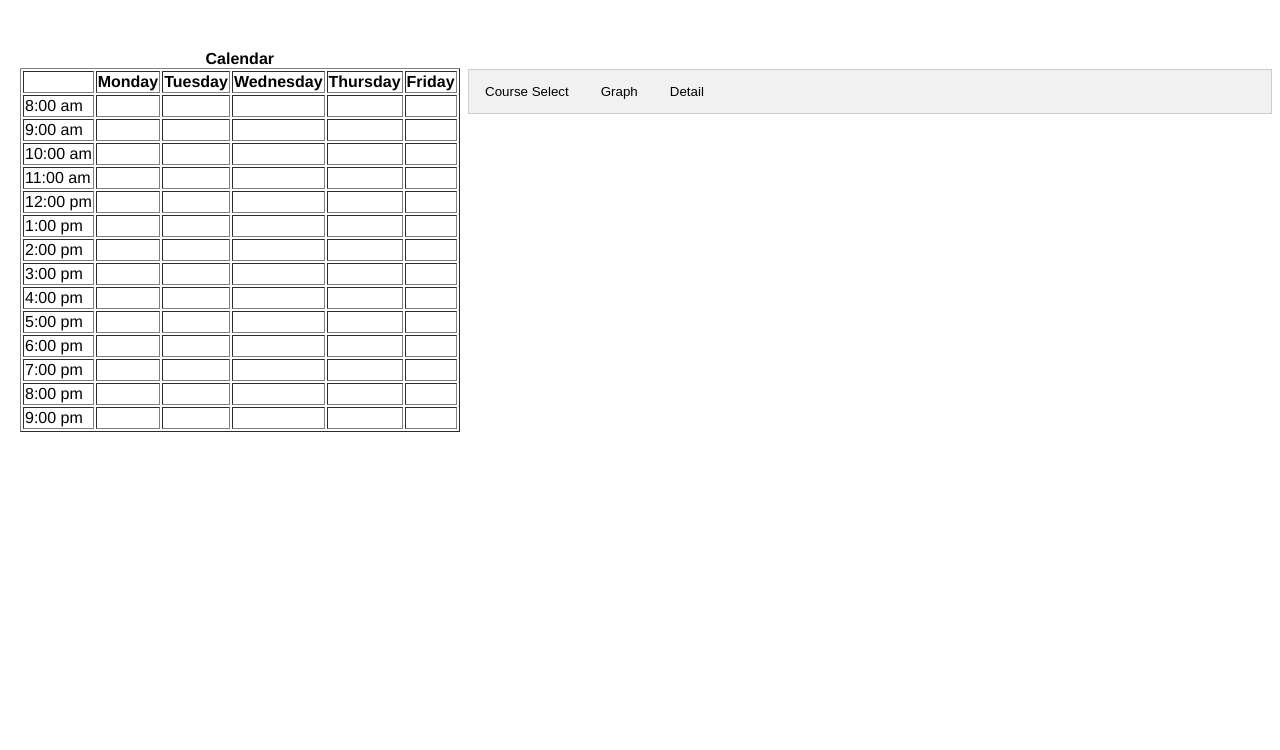
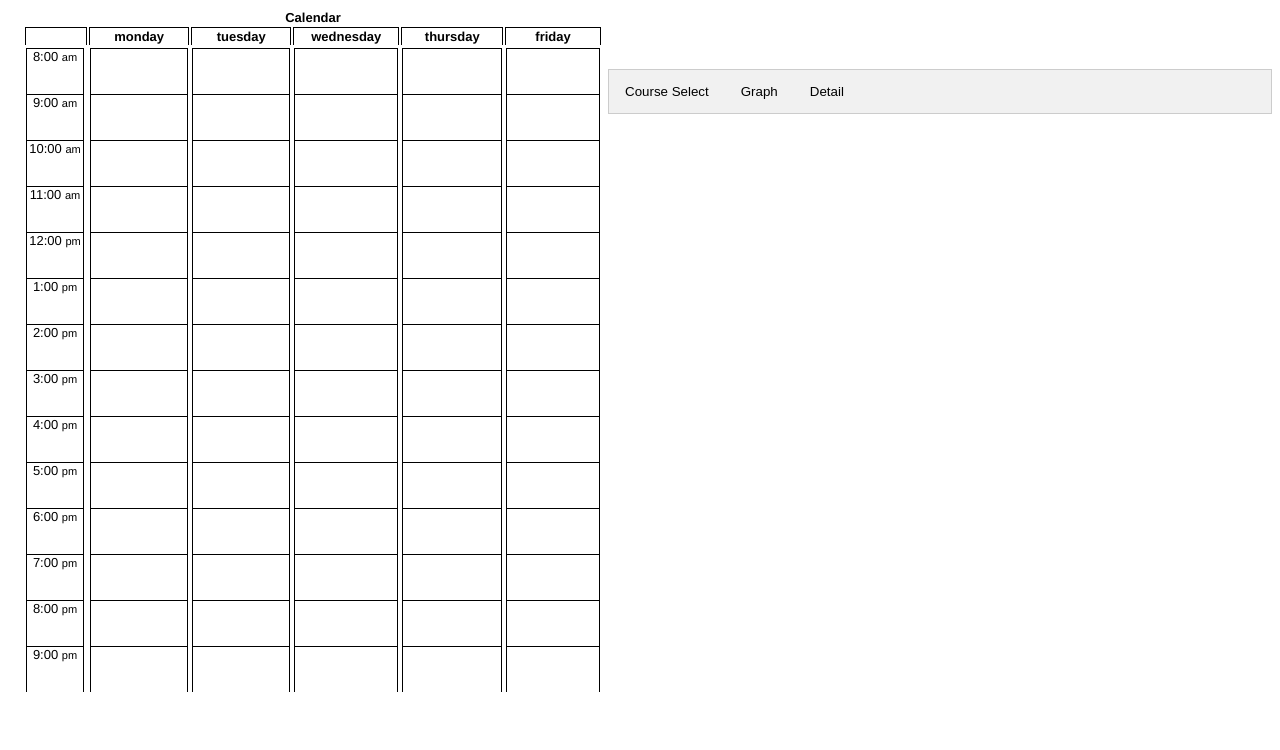
Before and after one commit to willzma/BuzzPlan, a Flask app: page / in a window 1280 px wide. Shown: the part 50-800 px from the top of the page. Run offline with Flask 2, Linux system fonts and the light colour scheme.

Commit message:
update shitty css

```diff
--- a/static/page.css
+++ b/static/page.css
@@ -33,7 +33,7 @@ body {
 }
 
 .tabcontainer {
-    margin-left: 460px;
+    margin-left: 600px;
     margin-top: 93px;
 }
 /* Style the tab content */
@@ -705,3 +705,97 @@ body {
 .main-body .sidebartbl .calclasswrapperwrap.tallmode #calendarclassinfosplit {
     display: block;
 }
+
+
+
+
+
+
+.container {
+    margin-right: auto;
+    margin-left: auto;
+    padding-left: 15px;
+    padding-right: 15px;
+}
+
+#workspace {
+    position: absolute;
+    top: 60px;
+    bottom: 10px;
+}
+
+.schedule-panel {
+    position: relative;
+    height: 100%;
+    display: block;
+}
+
+.calendar-panel {
+    width: 580px;
+    display: inline;
+    float: left;
+}
+
+
+.calendar {
+    font-size: 13px;
+}
+
+.table-bordered {
+    border: 0px solid black;
+}
+
+.wk-times {
+    width: 60px;
+    border-top: 1px solid black;
+    border-left: 1px solid black;
+    border-right: 1px solid black;
+}
+
+.wk-day {
+    width: 116px;
+    border-top: 1px solid black;
+    border-left: 1px solid black;
+    border-right: 1px solid black;
+}
+
+
+.wk-day-body-times {
+    text-align: right;
+    white-space: nowrap;
+    padding-right: 2px;
+}
+
+.hour:first-child {
+    border-top: 1px solid black;
+}
+
+.small {
+    font-size: 85%;
+}
+
+.hour {
+    height: 45px;
+    border-top: 1px solid black;
+    border-left:1px solid black;
+    border-right: 1px solid black;
+}
+
+
+.fixHour {
+    height: 45px;
+    border-top: 1px solid black;
+    border-left: 1px solid black;
+    border-right: 1px solid black;
+}
+
+.wk-day-body {
+    position: relative;
+    height: 100%;
+}
+
+.wk-day-body-times {
+    text-align: center;
+    white-space: nowrap;
+
+}
--- a/templates/index.html
+++ b/templates/index.html
@@ -40,84 +40,152 @@
     </div>
   </div>
 
-  <div class="calclasswrapper">
-    <div id="calendarwrap", style="position: absolute; top: 100px;left: 20px;">
-        <table id="calendar", border="1">
+  <div class="container">
+    <div id="workspace">
+      <div class="schedule-panel">
+        <div class="calendar-panel">
+          <div class="calendar" calendar>
+
+          <table class="table-bordered">
           <caption><strong>Calendar</strong></caption>
 
-          <thead>
-          <tr>
-            <td><div class="calendarClasses"></div></td>
-            <th>Monday</th>
-            <th>Tuesday</th>
-            <th>Wednesday</th>
-            <th>Thursday</th>
-            <th>Friday</th>
-          </tr>
-          </thead>
+          <tbody>
+            <tr>
+              <th class="wk-times"></th>
+              <th class="wk-day">monday</th>
+              <th class="wk-day">tuesday</th>
+              <th class="wk-day">wednesday</th>
+              <th class="wk-day">thursday</th>
+              <th class="wk-day">friday</th>
+            </tr>
 
-          <tbody>
+            <tr>
+              <td>
+                <div class="wk-day-body wk-day-body-times">
 
-          <tr>
-            <td class="weektimes">8:00 <span class="small">am</span></td>
-            <td></td><td></td><td></td><td></td><td></td>
-          </tr>
-          <tr>
-            <td class="weektimes">9:00 <span class="small">am</span></td>
-            <td></td><td></td><td></td><td></td><td></td>
-          </tr>
-          <tr>
-            <td class="weektimes">10:00 <span class="small">am</span></td>
-            <td></td><td></td><td></td><td></td><td></td>
-          </tr>
-          <tr>
-            <td class="weektimes">11:00 <span class="small">am</span></td>
-            <td></td><td></td><td></td><td></td><td></td>
-          </tr>
-          <tr>
-            <td class="weektimes">12:00 <span class="small">pm</span></td>
-            <td></td><td></td><td></td><td></td><td></td>
-          </tr>
-          <tr>
-            <td class="weektimes">1:00 <span class="small">pm</span></td>
-            <td></td><td></td><td></td><td></td><td></td>
-          </tr>
-          <tr>
-            <td class="weektimes">2:00 <span class="small">pm</span></td>
-            <td></td><td></td><td></td><td></td><td></td>
-          </tr>
-          <tr>
-            <td class="weektimes">3:00 <span class="small">pm</span></td>
-            <td></td><td></td><td></td><td></td><td></td>
-          </tr>
-          <tr>
-            <td class="weektimes">4:00 <span class="small">pm</span></td>
-            <td></td><td></td><td></td><td></td><td></td>
-          </tr>
-          <tr>
-            <td class="weektimes">5:00 <span class="small">pm</span></td>
-            <td></td><td></td><td></td><td></td><td></td>
-          </tr>
-          <tr>
-            <td class="weektimes">6:00 <span class="small">pm</span></td>
-            <td></td><td></td><td></td><td></td><td></td>
-          </tr>
-          <tr>
-            <td class="weektimes">7:00 <span class="small">pm</span></td>
-            <td></td><td></td><td></td><td></td><td></td>
-          </tr>
-          <tr>
-            <td class="weektimes">8:00 <span class="small">pm</span></td>
-            <td></td><td></td><td></td><td></td><td></td>
+                  <div class="fixHour"><span class="hour-first-hald">8:00 </span><span class="small">am</span></div>
+                  <div class="fixHour"><span class="hour-first-hald">9:00 </span><span class="small">am</span></div>
+                  <div class="fixHour"><span class="hour-first-hald">10:00 </span><span class="small">am</span></div>
+                  <div class="fixHour"><span class="hour-first-hald">11:00 </span><span class="small">am</span></div>
+                  <div class="fixHour"><span class="hour-first-hald">12:00 </span><span class="small">pm</span></div>
+                  <div class="fixHour"><span class="hour-first-hald">1:00 </span><span class="small">pm</span></div>
+                  <div class="fixHour"><span class="hour-first-hald">2:00 </span><span class="small">pm</span></div>
+                  <div class="fixHour"><span class="hour-first-hald">3:00 </span><span class="small">pm</span></div>
+                  <div class="fixHour"><span class="hour-first-hald">4:00 </span><span class="small">pm</span></div>
+                  <div class="fixHour"><span class="hour-first-hald">5:00 </span><span class="small">pm</span></div>
+                  <div class="fixHour"><span class="hour-first-hald">6:00 </span><span class="small">pm</span></div>
+                  <div class="fixHour"><span class="hour-first-hald">7:00 </span><span class="small">pm</span></div>
+                  <div class="fixHour"><span class="hour-first-hald">8:00 </span><span class="small">pm</span></div>
+                  <div class="fixHour"><span class="hour-first-hald">9:00 </span><span class="small">pm</span></div>
+
+                </div>
+              </td>
+
+              <td>
+                <div class="wk-day-body">
+                  <div class="hour"></div>
+                  <div class="hour"></div>
+                  <div class="hour"></div>
+                  <div class="hour"></div>
+                  <div class="hour"></div>
+                  <div class="hour"></div>
+                  <div class="hour"></div>
+                  <div class="hour"></div>
+                  <div class="hour"></div>
+                  <div class="hour"></div>
+                  <div class="hour"></div>
+                  <div class="hour"></div>
+                  <div class="hour"></div>
+                  <div class="hour"></div>
+                </div>
+              </td>
+
+              <td>
+                <div class="wk-day-body">
+                  <div class="hour"></div>
+                  <div class="hour"></div>
+                  <div class="hour"></div>
+                  <div class="hour"></div>
+                  <div class="hour"></div>
+                  <div class="hour"></div>
+                  <div class="hour"></div>
+                  <div class="hour"></div>
+                  <div class="hour"></div>
+                  <div class="hour"></div>
+                  <div class="hour"></div>
+                  <div class="hour"></div>
+                  <div class="hour"></div>
+                  <div class="hour"></div>
+                </div>
+              </td>
+
+              <td>
+                <div class="wk-day-body">
+                  <div class="hour"></div>
+                  <div class="hour"></div>
+                  <div class="hour"></div>
+                  <div class="hour"></div>
+                  <div class="hour"></div>
+                  <div class="hour"></div>
+                  <div class="hour"></div>
+                  <div class="hour"></div>
+                  <div class="hour"></div>
+                  <div class="hour"></div>
+                  <div class="hour"></div>
+                  <div class="hour"></div>
+                  <div class="hour"></div>
+                  <div class="hour"></div>
+                </div>
+              </td>
+
+              <td>
+                <div class="wk-day-body">
+                  <div class="hour"></div>
+                  <div class="hour"></div>
+                  <div class="hour"></div>
+                  <div class="hour"></div>
+                  <div class="hour"></div>
+                  <div class="hour"></div>
+                  <div class="hour"></div>
+                  <div class="hour"></div>
+                  <div class="hour"></div>
+                  <div class="hour"></div>
+                  <div class="hour"></div>
+                  <div class="hour"></div>
+                  <div class="hour"></div>
+                  <div class="hour"></div>
+                </div>
+              </td>
+
+              <td>
+                <div class="wk-day-body">
+                  <div class="hour"></div>
+                  <div class="hour"></div>
+                  <div class="hour"></div>
+                  <div class="hour"></div>
+                  <div class="hour"></div>
+                  <div class="hour"></div>
+                  <div class="hour"></div>
+                  <div class="hour"></div>
+                  <div class="hour"></div>
+                  <div class="hour"></div>
+                  <div class="hour"></div>
+                  <div class="hour"></div>
+                  <div class="hour"></div>
+                  <div class="hour"></div>
+                </div>
+              </td>
+
             </tr>
-          <tr>
-            <td class="weektimes">9:00 <span class="small">pm</span></td>
-            <td></td><td></td><td></td><td></td><td></td>
-          </tr>
-          </tbody>
+           </tbody>
+
           </table>
         </div>
       </div>
+      </div>
+      </div>
+      </div>
+
 
 <div class="tabcontainer">
     <!-- Tab links -->
```
Also changed, not shown: static/mystyle.css (line endings or trailing spaces).
